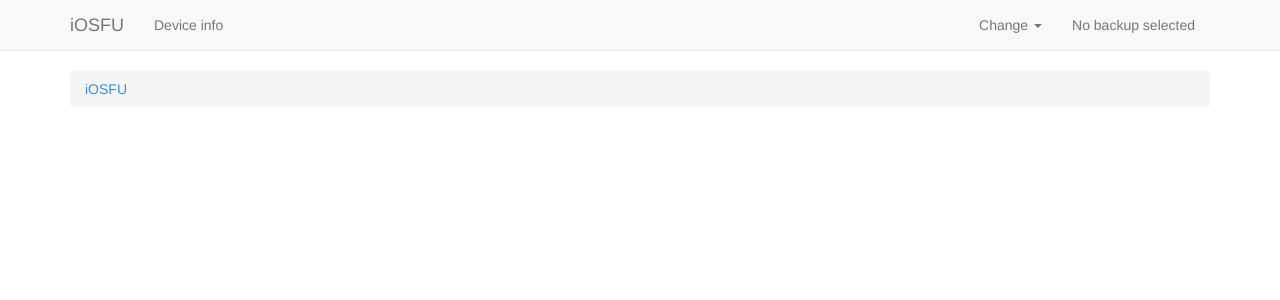
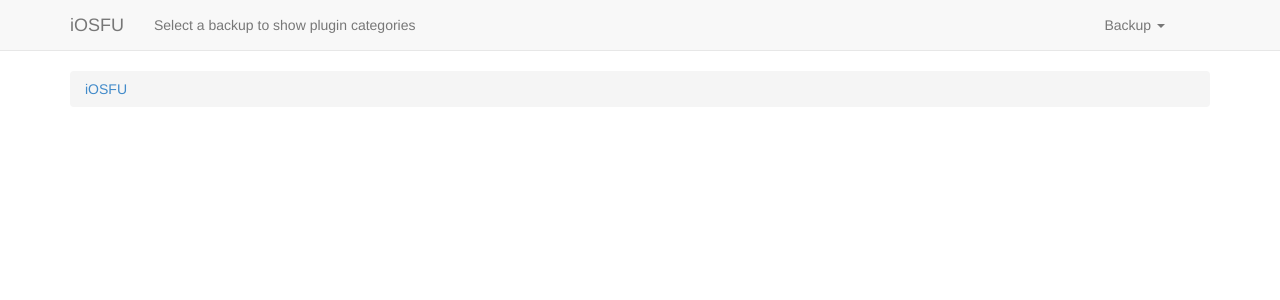
Before and after one commit to fmartingr/iosfu, a Flask app: page / in a window 1280 px wide. Shown: the top 300 px of the page. Run offline with Flask 2, Linux system fonts and the light colour scheme; parts of the project's set-up code (start-up, migrations or seed data) failed here and were passed over; some libraries are stand-ins or nearby versions.

Commit message:
Categories hidden when no backup is selected. Invalid backup can’t be selected.
Tap #12

```diff
--- a/iosfu/gui/templates/_layout.jinja
+++ b/iosfu/gui/templates/_layout.jinja
@@ -19,6 +19,7 @@
         iOSFU
       </a>
       <ul class="nav navbar-nav">
+        {% if session.backup %}
           {% for category in categories %}
           <li class="{% if current.category == category %}active{% endif %} dropdown">
             {% if categories[category]|length == 1 %}
@@ -33,20 +34,21 @@
             {% endif %}
           </li>
           {% endfor %}
+        {% else %}
+        <li><a href="#">Select a backup to show plugin categories</a></li>
+        {% endif %}
       </ul>
 
       <!-- Right -->
       <p class="navbar-text navbar-right">
         {% if session.backup %}
           {{ session.backup }}
-        {% else %}
-          No backup selected
         {% endif %}
       </p>
       <ul class="nav navbar-nav navbar-right">
         <li class="dropdown">
           <a href="#" class="dropdown-toggle" data-toggle="dropdown">
-            Change  <b class="caret"></b>
+            Backup <b class="caret"></b>
           </a>
           <!-- Backup list -->
           <ul class="dropdown-menu text-right">
@@ -55,7 +57,7 @@
               {% if backups[backup_id].valid %}
               <a href="/backup/{{ backup_id }}/">{{ backup_id }}</a>
               {% else %}
-              <a href="/backup/{{ backup_id }}/" data-toggle="tooltip" title="This backup seems invalid" data-placement="left">
+              <a href="#" data-toggle="tooltip" title="This backup seems invalid" data-placement="left">
                 {{ backup_id }}
                 <span class="glyphicon glyphicon-exclamation-sign text-danger"></span>
               </a>
```
Lines whose indentation alone changed are shown as unchanged.
